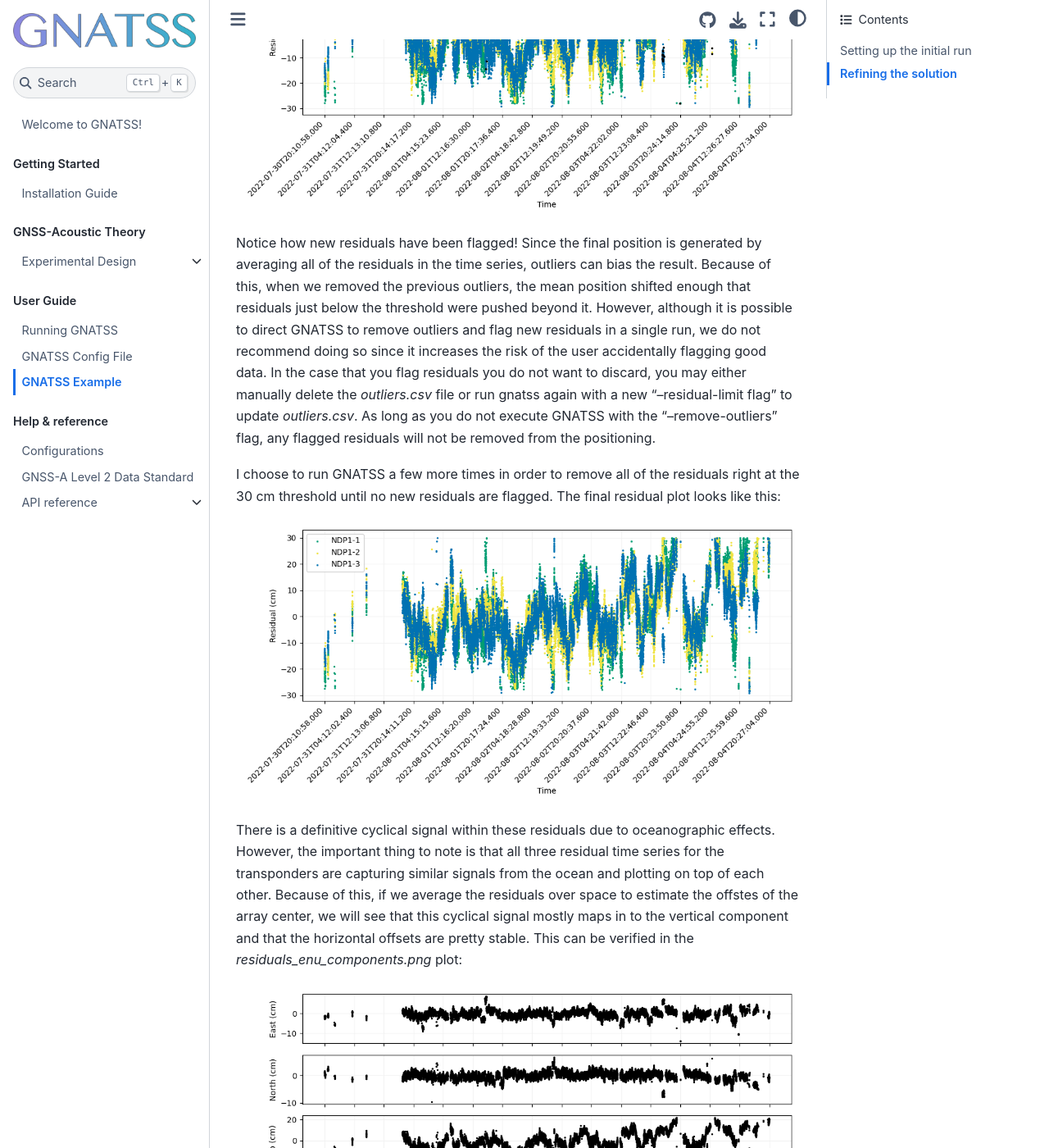
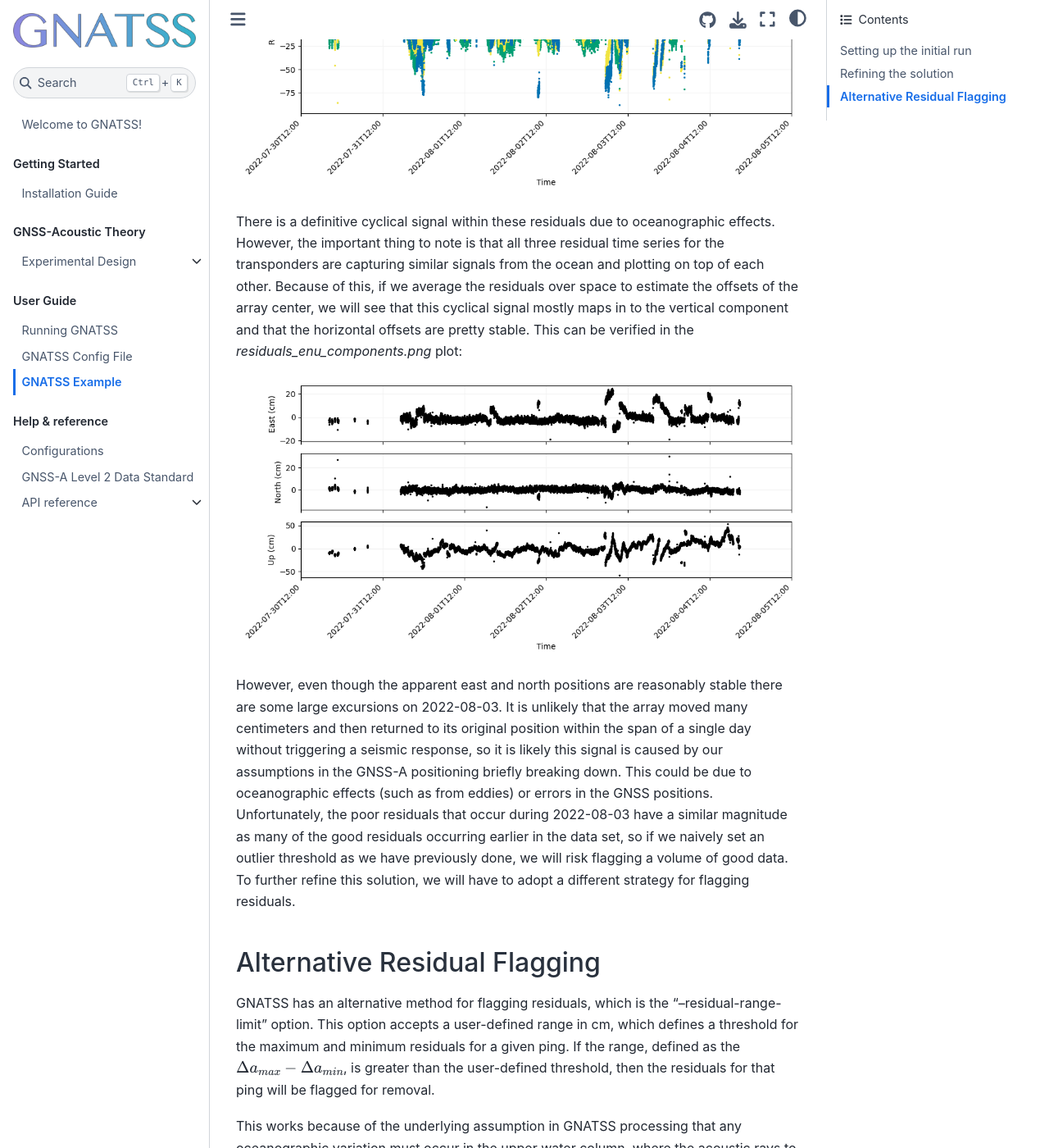
Before and after one commit to seafloor-geodesy/gnatss, a Jupyter Book: the page built from docs/position_inversion.md, in a window 1280 px wide and 1400 px high, scrolled down 4434 px. Shown: the whole window at 82% size. Built offline with Jupyter Book 1.0.4 settings and Sphinx 7.4.7 and the Sphinx Book theme 1.1.4, drawn with Linux system fonts in a browser that asks for light colours; pages that are not in the unit, such as notebooks, are missing from menus; some of the changed text lies outside the part shown.

Commit message:
docs: Added documentation for --residual-range-limit

````diff
--- a/docs/position_inversion.md
+++ b/docs/position_inversion.md
@@ -113,10 +113,10 @@ There are still some outlier residuals, so let's try tightening the outlier
 threshold. The strategy used to flag and remove residuals is up to the user's
 discretion. In this case, there is a fairly consistent band of residuals near 0
 cm that I interpret as the primary geodetic signal within the time series. I
-choose a strict outlier threshold of 30 cm in order to isolate that signal.
+choose a strict outlier threshold of 100 cm in order to isolate that signal.
 
 ```
-gnatss run --from-cache --distance-limit 150 --residual-limit 30 NDP1_2022.yaml
+gnatss run --from-cache --distance-limit 150 --residual-limit 100 NDP1_2022_config.yaml
 ```
 
 This flags the following residuals:
@@ -124,44 +124,92 @@ This flags the following residuals:
 ![residuals_4](./residuals_4.png)
 
 Since I am satisfied that only outliers from the main time series are being
-flagged, I lock in the deletions by running GNATSS again. In this case I'll call
-both the "--remove-outliers" flag and the "--residual-limit" flag, although I
-won't change the residual limit.
+flagged, I lock in the deletions by running GNATSS again.
 
 ```
-gnatss run --from-cache --distance-limit 150 --residual-limit 30 --remove-outliers NDP1_2022.yaml
+gnatss run --from-cache --distance-limit 150 --remove-outliers NDP1_2022_config.yaml
 ```
 
 This generates the following residual plot:
 
 ![residuals_5](./residuals_5.png)
 
-Notice how new residuals have been flagged! Since the final position is
-generated by averaging all of the residuals in the time series, outliers can
-bias the result. Because of this, when we removed the previous outliers, the
-mean position shifted enough that residuals just below the threshold were pushed
-beyond it. However, although it is possible to direct GNATSS to remove outliers
-and flag new residuals in a single run, we do not recommend doing so since it
-increases the risk of the user accidentally flagging good data. In the case that
-you flag residuals you do not want to discard, you may either manually delete
-the _outliers.csv_ file or run gnatss again with a new "--residual-limit flag"
-to update _outliers.csv_. As long as you do not execute GNATSS with the
-"--remove-outliers" flag, any flagged residuals will not be removed from the
-positioning.
-
-I choose to run GNATSS a few more times in order to remove all of the residuals
-right at the 30 cm threshold until no new residuals are flagged. The final
-residual plot looks like this:
-
-![residuals_6](./residuals_6.png)
-
 There is a definitive cyclical signal within these residuals due to
 oceanographic effects. However, the important thing to note is that all three
 residual time series for the transponders are capturing similar signals from the
 ocean and plotting on top of each other. Because of this, if we average the
-residuals over space to estimate the offstes of the array center, we will see
+residuals over space to estimate the offsets of the array center, we will see
 that this cyclical signal mostly maps in to the vertical component and that the
 horizontal offsets are pretty stable. This can be verified in the
 _residuals_enu_components.png_ plot:
 
-![residuals_enu_components_6](./residuals_enu_components_6.png)
+![residuals_enu_5](./residuals_enu_5.png)
+
+However, even though the apparent east and north positions are reasonably stable
+there are some large excursions on 2022-08-03. It is unlikely that the array
+moved many centimeters and then returned to its original position within the
+span of a single day without triggering a seismic response, so it is likely this
+signal is caused by our assumptions in the GNSS-A positioning briefly breaking
+down. This could be due to oceanographic effects (such as from eddies) or errors
+in the GNSS positions. Unfortunately, the poor residuals that occur during
+2022-08-03 have a similar magnitude as many of the good residuals occurring
+earlier in the data set, so if we naively set an outlier threshold as we have
+previously done, we will risk flagging a volume of good data. To further refine
+this solution, we will have to adopt a different strategy for flagging
+residuals.
+
+## Alternative Residual Flagging
+
+GNATSS has an alternative method for flagging residuals, which is the
+"--residual-range-limit" option. This option accepts a user-defined range in cm,
+which defines a threshold for the maximum and minimum residuals for a given
+ping. If the range, defined as the $\Delta a_{max}-\Delta a_{min}$, is greater
+than the user-defined threshold, then the residuals for that ping will be
+flagged for removal.
+
+This works because of the underlying assumption in GNATSS processing that any
+oceanographic variation must occur in the upper water column, where the acoustic
+rays to each transponder in the array are close to one another when surveying
+from the array center. If this assumption is true, each ray captures a similar
+time delay due to the oceanographic generation so the residuals will be very
+close. When this assumption starts to break down, the residuals will no longer
+be close since they will be capturing different acoustic delays and so the
+difference between the maximum and minimum residual increases. Oceanographic
+phenomena that may cause these kinds of anisotropic delays include ocean
+currents (particularly deep currents), eddies, or internal tides and waves, all
+of which may cause horizontal gradients within the water column.
+
+We can demonstrate this flagging strategy with the 2022 NDP1 data set we left in
+the previous section. Starting from where we left off, having flagged residuals
+that were >100 cm, we first observe the residuals and estimate how far outlier
+replies are from replies received from the same ping. In this data set, it
+appears that when the replies diverge from one another that they are separated
+by >25 cm, so we will set this as our threshold:
+
+```
+gnatss run --from-cache --distance-limit 150 --residual-range-limit 25 NDP1_2022_config.yaml
+```
+
+This command will flag the following residuals:
+
+![residuals_6](./residuals_6.png)
+
+Notice how this has flagged many of the poor residuals from before. Upon
+removing them, we arrive at the following:
+
+![residuals_7](./residuals_7.png)
+
+We can verify that this has removed many of the apparent excursions from the
+average position with the ENU residual plot.
+
+![residuals_enu_7](./residuals_enu_7.png)
+
+From here we can keep tuning the solution by flagging more residuals until we
+are satisfied that we have removed many of the outliers that may bias the
+solution. In general, a good strategy is to flag residuals conservatively so
+that you don't accidentally remove good data. This is particularly important
+after the first run of GNATSS, since very large (~1000s of cm) residuals can
+bias the average position so much that the primary residual time series diverge.
+However, if you remove only the largest residuals, the residuals will usually
+converge. Because of this, it is also good practice to verify which residuals
+you wish to flag and remove by looking at the residual plots beforehand.
````
Also changed, not shown: other parts of docs/position_inversion.md (+9 -9 lines), docs/config_yaml.md (+2 -2 lines), docs/gnssa_preprocessing.md (+2 -2 lines), docs/input.md (+13 -5 lines), docs/install.md (+3 -2 lines), docs/travel_time_delays.md (+2 -2 lines), docs/residuals_1.png, docs/residuals_2.png, docs/residuals_3.png, docs/residuals_4.png, docs/residuals_5.png, docs/residuals_6.png, docs/residuals_7.png (added), docs/residuals_enu_5.png (added), 2 more files, 1 other file.
